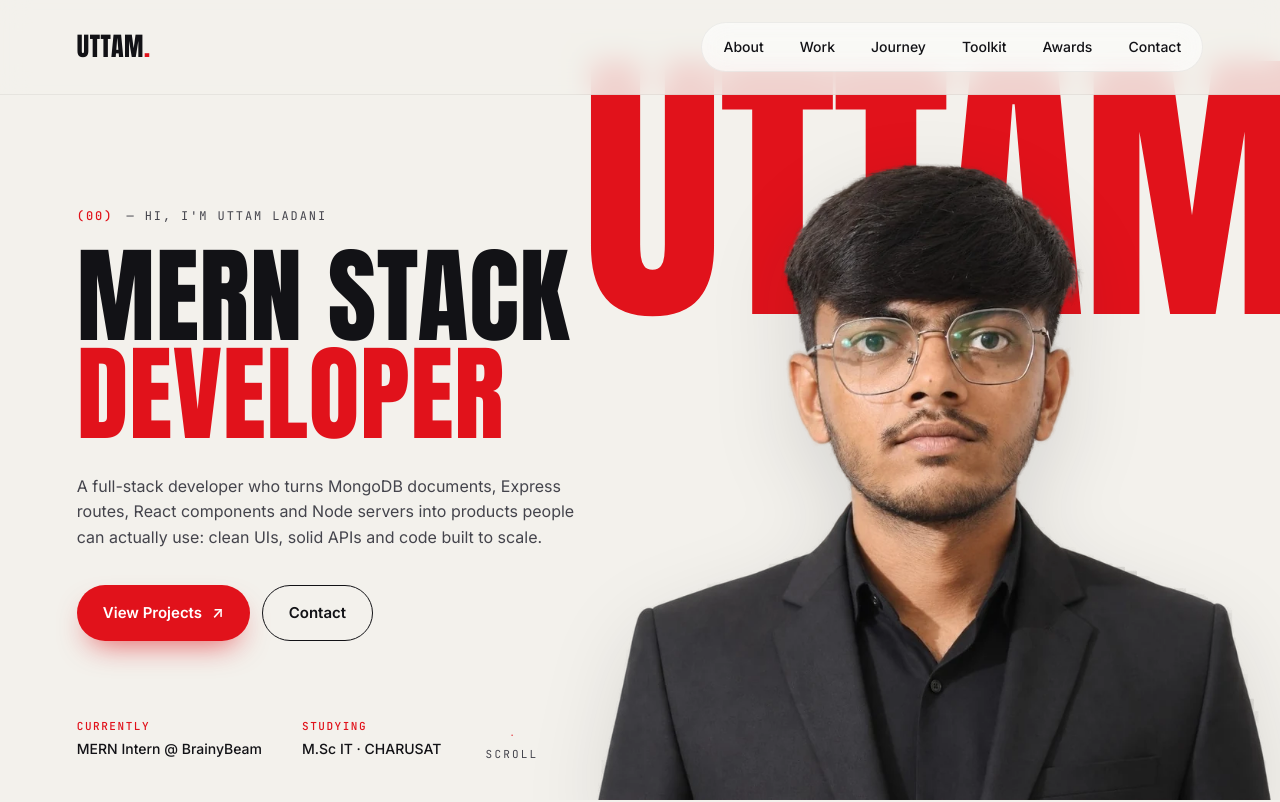
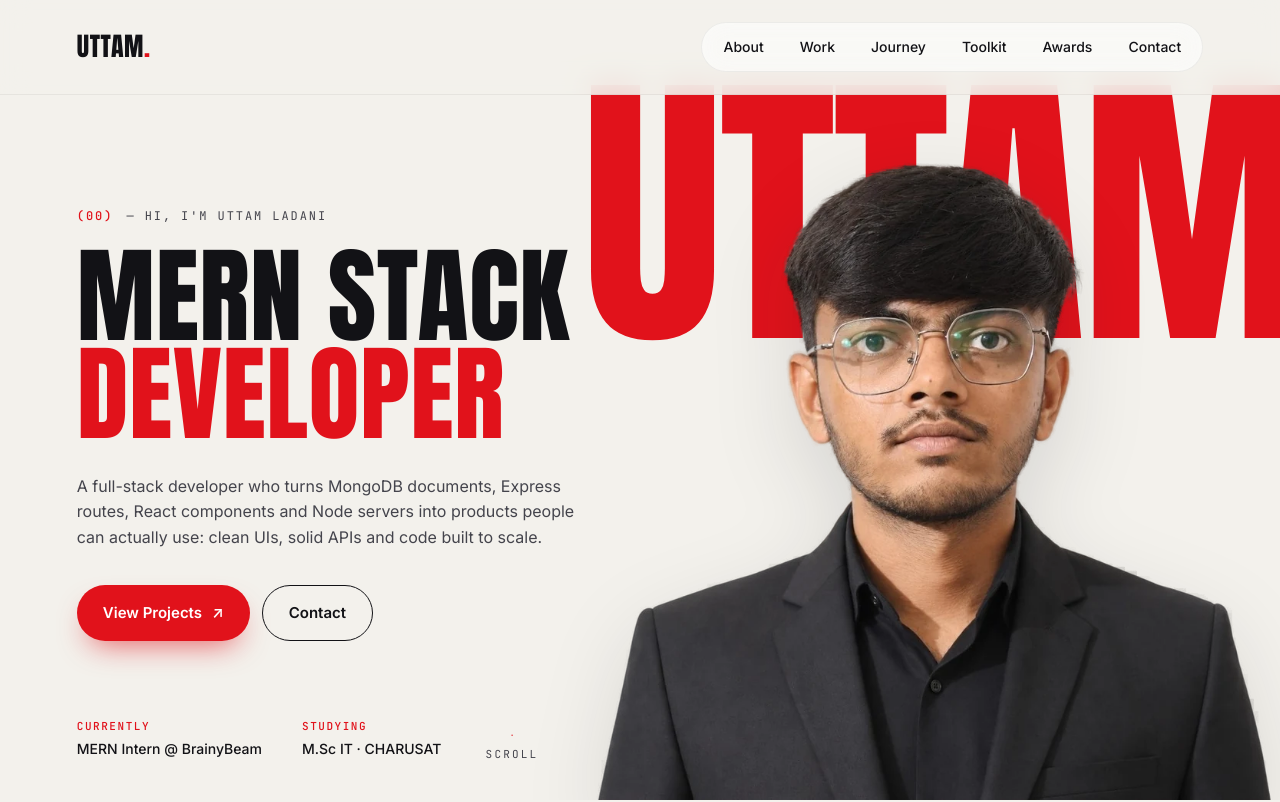
Before and after one commit to UttamLadani/Uttam-Ladani-Portfolio, a plain HTML site: page index.html in a window 1280 px wide. Shown: the top 802 px of the page. Drawn offline with Linux system fonts and the light colour scheme.

Commit message:
Adjust hero heading below fixed navigation
Co-authored-by: Copilot <223556219+Copilot@users.noreply.github.com>

```diff
--- a/css/style.css
+++ b/css/style.css
@@ -226,7 +226,7 @@ body[data-scene="contact"] { --x: 0vw;   --s: .94;  --o: 1; }
 /* ---------- 00 HERO ---------- */
 .hero { display: flex; flex-direction: column; justify-content: center; padding: 120px var(--pad) 120px; }
 .hero-bigname {
-  top: 9vh; right: -1.5vw;
+  top: max(9vh, 96px); right: -1.5vw;
   font-family: var(--f-display);
   font-size: 23vw; line-height: .8;
   color: var(--red);
```
